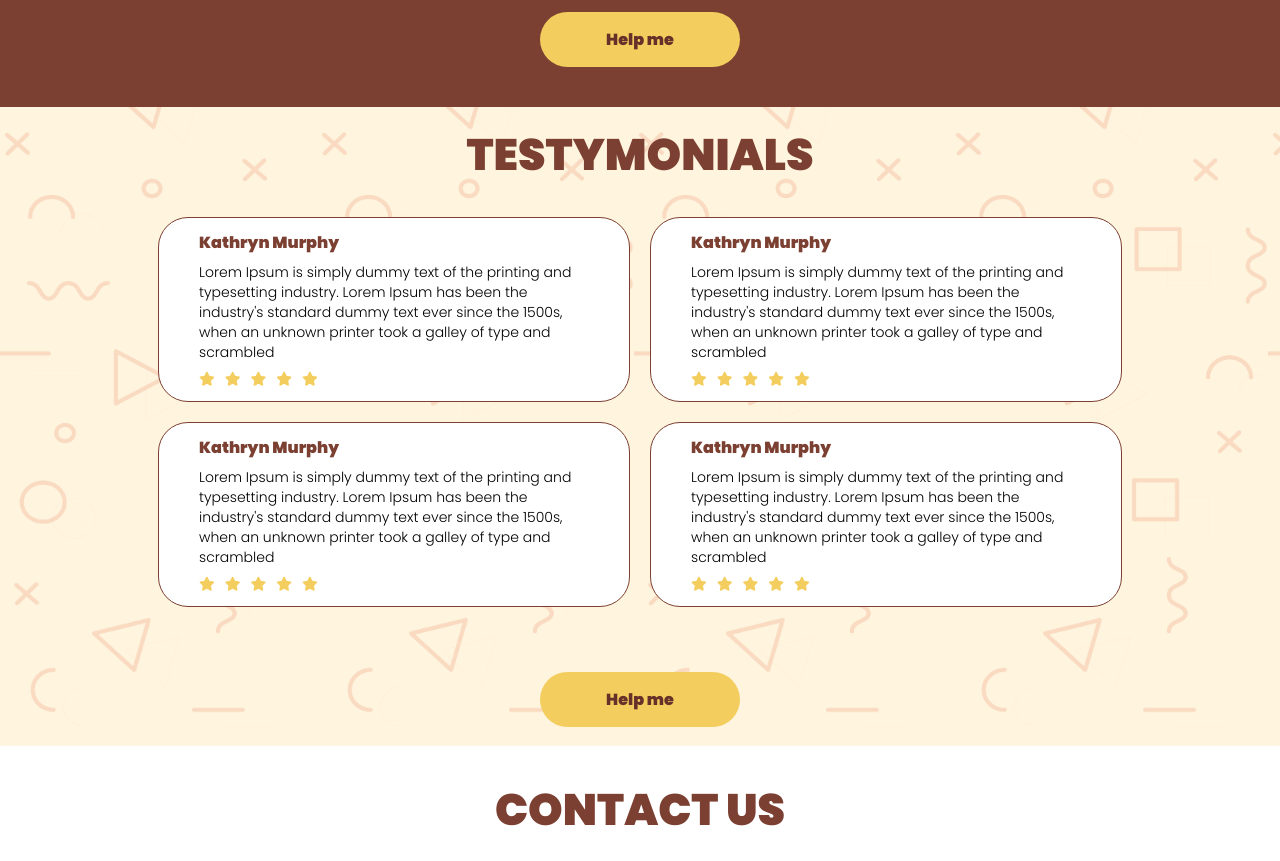
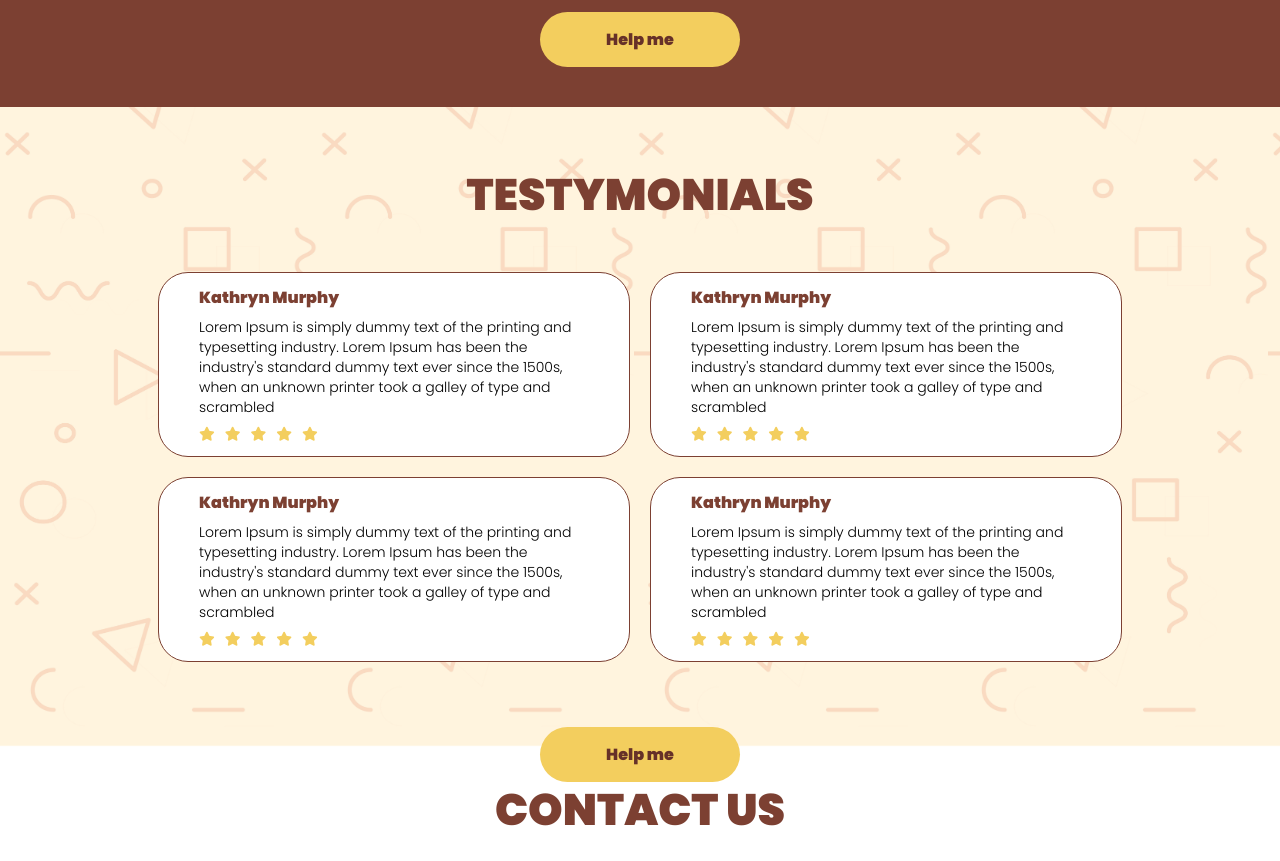
Before and after one commit to orbitechz/grupo09-atividade-semanal-2, a plain HTML site: page index.html in a window 1280 px wide. Shown: the part 1128-1989 px from the top of the page. Drawn offline with Linux system fonts and the light colour scheme.

Commit message:
final touchUps

```diff
--- a/css/main.css
+++ b/css/main.css
@@ -202,6 +202,7 @@ header img{
 
 .testymonials .section-head{
   color: var(--corPrimaria);
+  padding: 55px 0px 15px ;
 }
 
 .testymonials .layout .testmoniyalBox{
@@ -239,7 +240,7 @@ header img{
 
 .testymonials .bottomHelp{
   align-items: baseline;
-  margin-bottom: 50px;
+  margin-bottom: 55px;
 }
 
 
```
